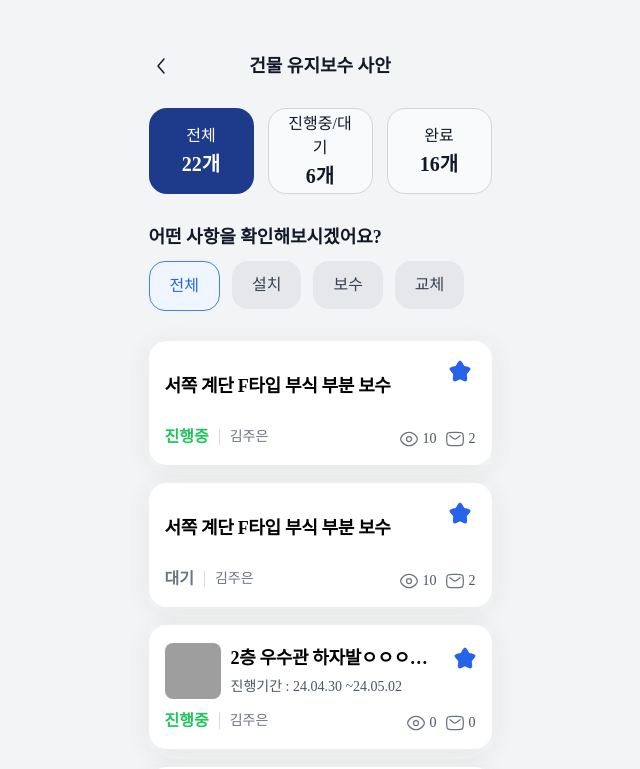
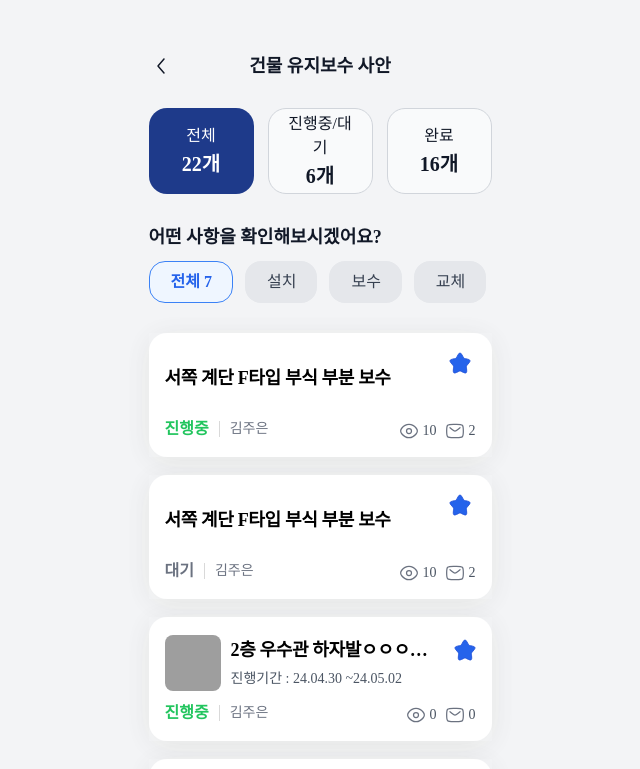
Before and after one commit to 10aeat/10aeat_Frontend, a Next.js app: page /repair in a window 1280 px wide. Shown: the top 769 px of the page, without its empty margins (320-960 px from the left). Built offline with nearby package versions, Linux system fonts and the light colour scheme; grey boxes are pictures that could not be loaded; a web font is replaced by a local one.

Commit message:
[Fix] 필터링 버튼 스타일 및 Props 등 수정

```diff
--- a/src/app/repair/page.tsx
+++ b/src/app/repair/page.tsx
@@ -61,24 +61,28 @@ export default function Home() {
             isSelect={selectedCategory === '전체'}
             onClickFunction={() => handleCategoryClick('전체')}
             text="전체"
+            total={7}
           />
           <Button
             buttonStyle={ButtonStyle.HUG}
             isSelect={selectedCategory === '설치'}
             onClickFunction={() => handleCategoryClick('설치')}
             text="설치"
+            total={7}
           />
           <Button
             buttonStyle={ButtonStyle.HUG}
             isSelect={selectedCategory === '보수'}
             onClickFunction={() => handleCategoryClick('보수')}
             text="보수"
+            total={7}
           />
           <Button
             buttonStyle={ButtonStyle.HUG}
             isSelect={selectedCategory === '교체'}
             onClickFunction={() => handleCategoryClick('교체')}
             text="교체"
+            total={7}
           />
         </div>
         <div className="inline-flex flex-col top-[18px] items-start gap-[18px] relative">
--- a/src/components/atoms/Button.tsx
+++ b/src/components/atoms/Button.tsx
@@ -146,15 +146,28 @@ export default function Button({
         return (
           <button
             type="button"
-            className={
-              isSelect
-                ? 'flex px-[20px] py-[12px] justify-center items-center gap-[4px] rounded-[16px] bg-blue-50 border border-blue-500 text-blue-600 text-center text-base font-normal font-Pretendard'
-                : 'flex px-[20px] py-[12px] justify-center items-center gap-[4px] rounded-[16px] bg-gray-200 text-gray-700 text-center text-base font-normal font-Pretendard'
-            }
-            // className="flex px-[20px] py-[12px] justify-center items-center gap-[4px] rounded-[16px] bg-gray-200 text-gray-700 text-center text-base font-normal font-Pretendard"
             onClick={onClickFunction}
+            className="inline-flex items-start relative"
           >
-            {text}
+            <div
+              className={`inline-flex items-center gap-[4px] flex-[0_0_auto] px-[20px] py-[12px] overflow-hidden rounded-[16px] justify-center relative ${isSelect === true ? 'border border-solid border-blue-500 bg-blue-50' : 'border border-transparent bg-gray-200'}`}
+            >
+              <div className="inline-flex items-center flex-[0_0_auto] relative">
+                <div className="w-px h-[16px] relative" />
+                <div
+                  className={`w-fit mt-[-1.00px] tracking-[0] text-[16px] text-center whitespace-nowrap leading-[16px] relative font-Pretendard ${isSelect ? 'font-semibold text-blue-600' : 'font-normal text-gray-700'}`}
+                >
+                  {/* {text} {total} */}
+                  {isSelect ? (
+                    <>
+                      {text} {total}
+                    </>
+                  ) : (
+                    <>{text}</>
+                  )}
+                </div>
+              </div>
+            </div>
           </button>
         )
       // case ButtonStyle.HUG_BLUE:
```
